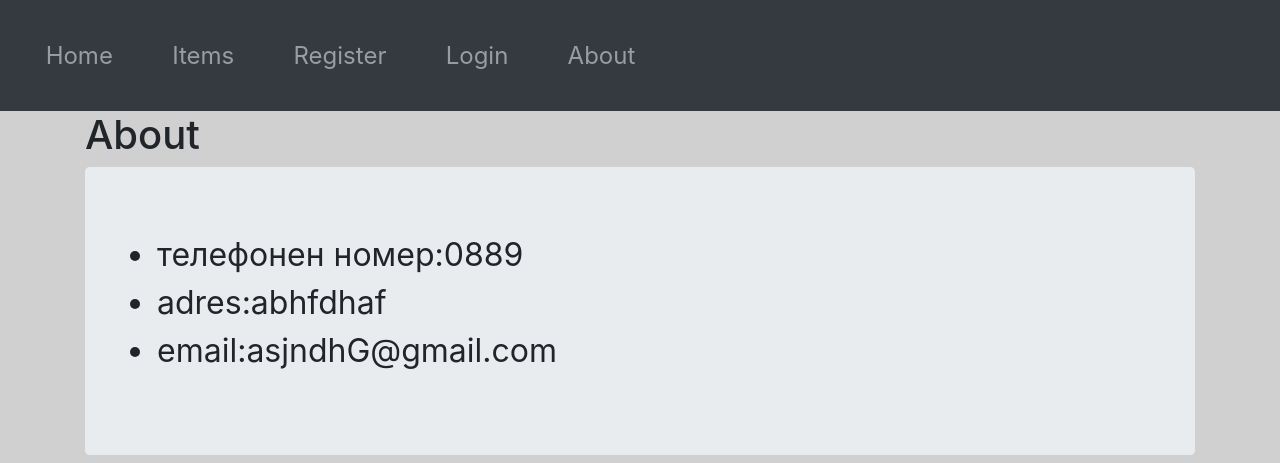
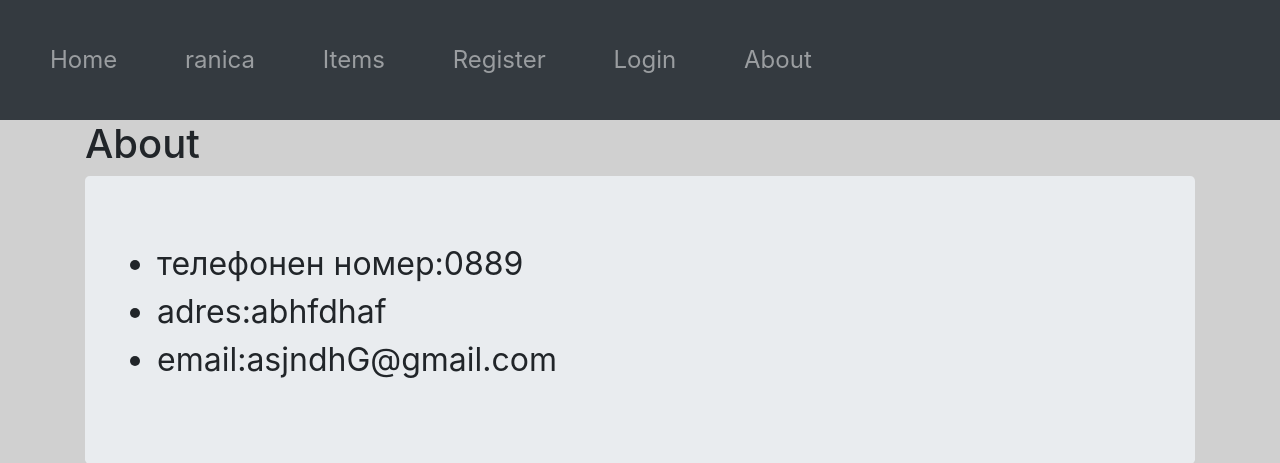
Before and after one commit to JIOjosBG/shop_web, a Flask app: page /about in a window 1280 px wide. Shown: the top 463 px of the page. Run offline with Flask 2, Linux system fonts and the light colour scheme; some libraries are stand-ins or nearby versions.

Commit message:
nothing new

```diff
--- a/templates/layout.html
+++ b/templates/layout.html
@@ -90,6 +90,14 @@
           <li class="nav-item">
             <a class="nav-link"  style="font-size: 150%" href="{{url_for('main.home')}}">Home</a>
           </li>
+
+
+          <li class="nav-item">
+            <a class="nav-link"  style="font-size: 150%" href="{{url_for('items.specific_items',type='ranica')}}">ranica</a>
+          </li>
+
+
+
           <li class="nav-item">
             <a class="nav-link"  style="font-size: 150%" href="{{url_for('items.allitems')}}">Items</a>
           </li>
```
